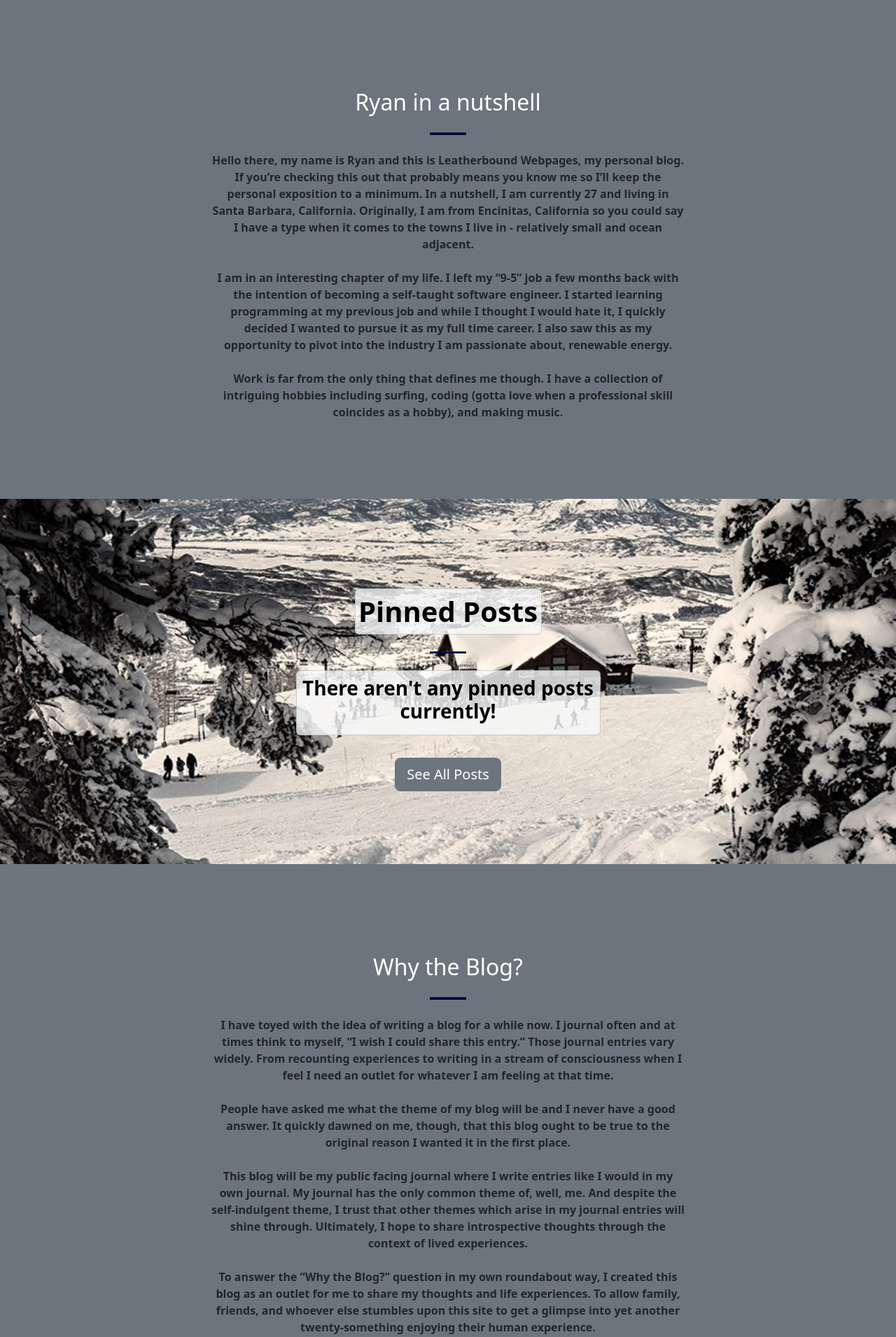
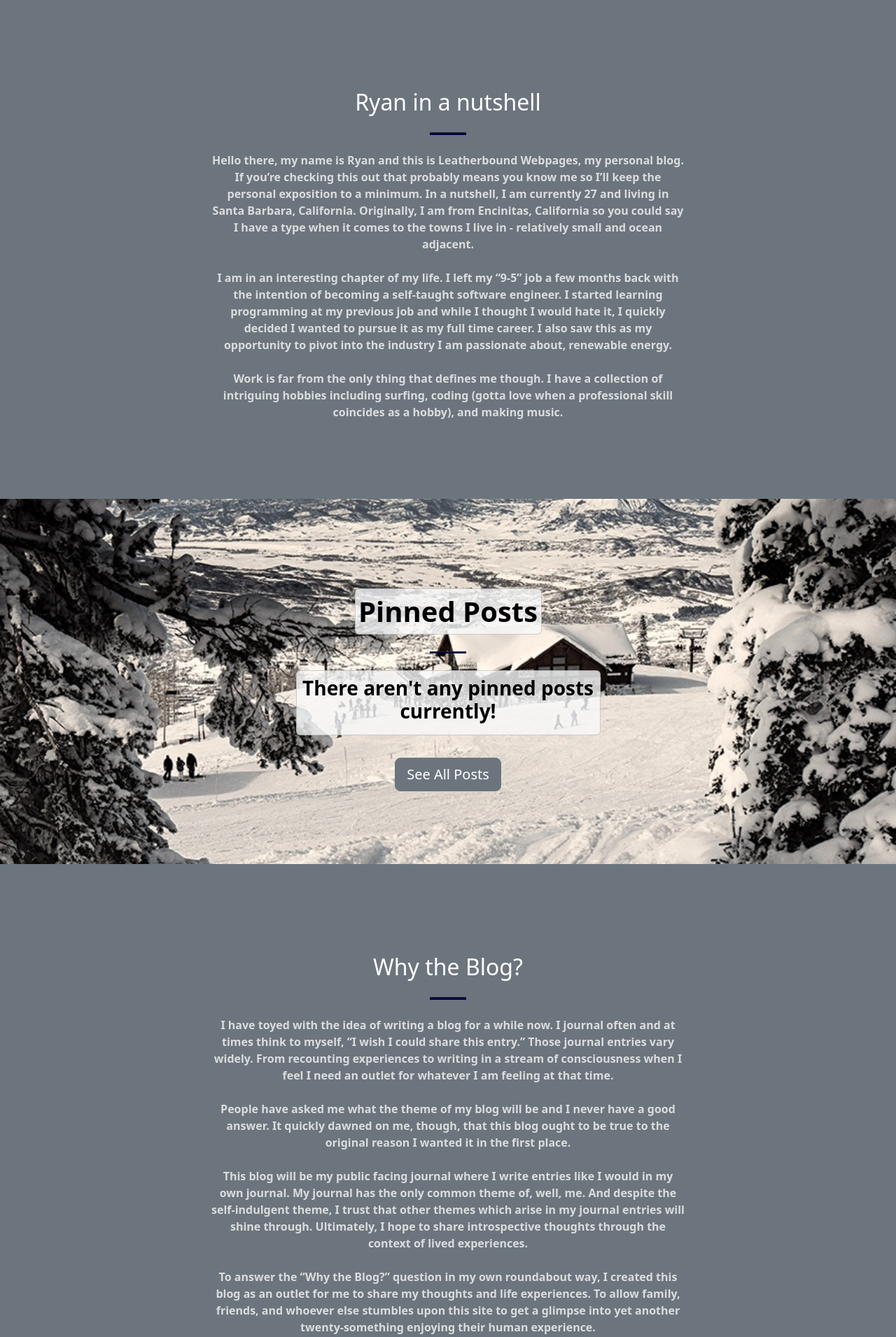
Before and after one commit to ryzinn18/PersonalBlog, a Flask app: page / in a window 1280 px wide. Shown: the part 801-2712 px from the top of the page at 70% size. Run offline with Flask 3, Linux system fonts and the light colour scheme; data that the repository does not hold is empty; some libraries are stand-ins or nearby versions.

Commit message:
Added white-text classes

```diff
--- a/website/static/cs/styles.css
+++ b/website/static/cs/styles.css
@@ -212,3 +212,12 @@ label.spacing {
   padding-top: 0.75rem;
   padding-bottom: 0.25rem;
 }
+
+.text-white {
+  --bs-text-opacity: 1;
+  color: rgba(var(--bs-white-rgb), var(--bs-text-opacity)) !important;
+}
+
+.text-white-75 {
+  color: rgba(255, 255, 255, 0.75) !important;
+}
```
